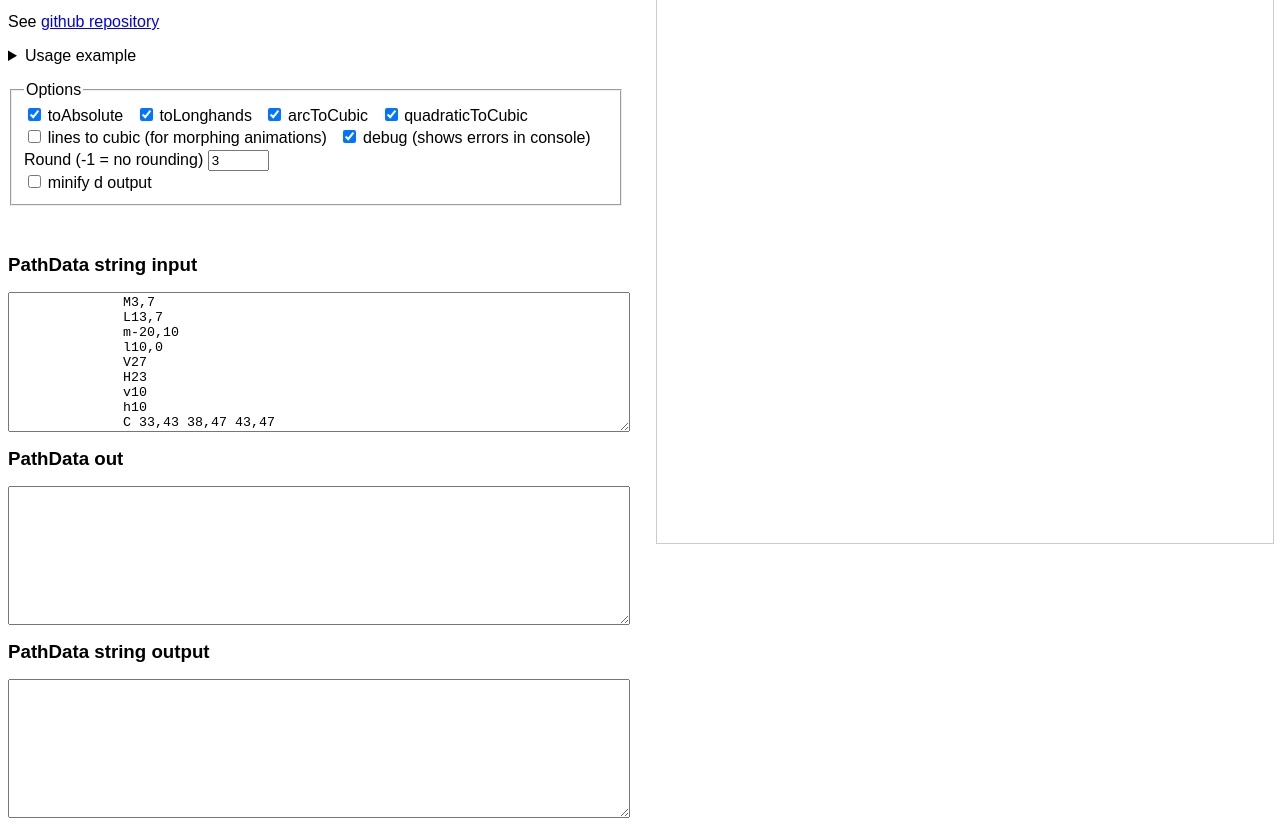
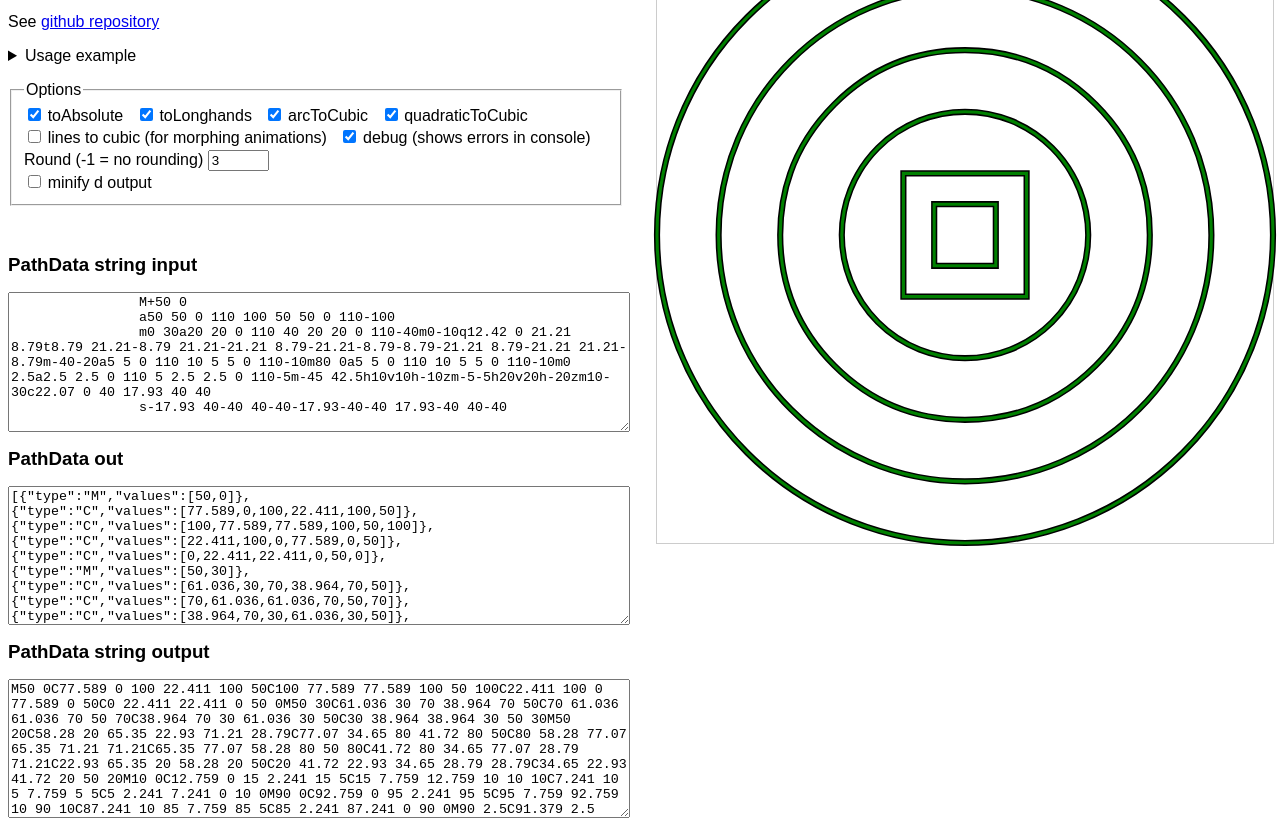
Before and after one commit to herrstrietzel/svg-parse-path-normalized, a website: page demos/index.html in a window 1280 px wide. Shown: the part 82-916 px from the top of the page. Drawn offline with Linux system fonts and the light colour scheme.

Commit message:
version update

```diff
--- a/demos/index.html
+++ b/demos/index.html
@@ -135,25 +135,10 @@
             <p id="pErrors"></p>
             <h3>PathData string input</h3>
             <textarea id="svgInput">
-              M3,7
-              L13,7
-              m-20,10
-              l10,0
-              V27
-              H23
-              v10
-              h10
-              C 33,43 38,47 43,47
-              c 0,5 5,10 10,10
-              S 63,67 63,67
-              s -10,10 10,10
-              Q 50,50 73,57
-              q 20,-5 0,-10
-              T 70,40
-              t 0,-15
-              A 5, 10 45 10 40,20
-              a5,5 20 01 -10,-10
-              Z
+                M+50 0
+                a50 50 0 110 100 50 50 0 110-100
+                m0 30a20 20 0 110 40 20 20 0 110-40m0-10q12.42 0 21.21 8.79t8.79 21.21-8.79 21.21-21.21 8.79-21.21-8.79-8.79-21.21 8.79-21.21 21.21-8.79m-40-20a5 5 0 110 10 5 5 0 110-10m80 0a5 5 0 110 10 5 5 0 110-10m0 2.5a2.5 2.5 0 110 5 2.5 2.5 0 110-5m-45 42.5h10v10h-10zm-5-5h20v20h-20zm10-30c22.07 0 40 17.93 40 40
+                s-17.93 40-40 40-40-17.93-40-40 17.93-40 40-40
 
           </textarea>
 
@@ -187,12 +172,13 @@
         /**
          * 1. simple parsing
          */
-        let pathData = parsepathDataNormalized("m 0 0 .5.5.5.5a 5 10 45 1040 20")
+        let pathData = parsePathDataNormalized("m 0 0 .5.5.5.5a 5 10 45 1040 20")
 
 
         //stringify to pathdata d string
         let minify = false;
-        let dNew = pathDataToD(pathData, 1, minify);
+        //let dNew = pathDataToD(pathData, 1, minify);
+        let dNew = pathData.toD(1, minify);
 
         console.log(pathData);
         console.log(dNew);
@@ -211,7 +197,7 @@
         /**
          * 4. Convert to verbose format
          */
-        let pathDataV = parsepathDataNormalized("m 0 0 .5.5.5.5a 5 10 45 1040 20", {normalize:false})
+        let pathDataV = parsePathDataNormalized("m 0 0 .5.5.5.5a 5 10 45 1040 20", {normalize:false})
         let pVerbose = JSON.stringify(pathDataToVerbose(pathDataV), null)
         console.log(pVerbose);
 
@@ -246,7 +232,7 @@
                 decimals: +inputDecimals.value,
                 debug: inputdebug.checked
             };
-            let pathData = parsepathDataNormalized(d, options);
+            let pathData = parsePathDataNormalized(d, options);
             let decimals = +inputDecimals.value;
             let minify = inputMinify.checked;
             let dN = pathDataToD(pathData, decimals, minify);
--- a/js/pathDataParseNormalized.js
+++ b/js/pathDataParseNormalized.js
@@ -194,7 +194,7 @@ path.setAttribute('d', d)
             if (debug && comChunks[0].values.length < chunkSize) {
                 errors.push(
                     `${c}. command (${type}) has ${chunk.length
-                    }/${chunkSize} - ${chunk.length} value too few `
+                    }/${chunkSize} - ${chunk.length} values too few `
                 );
             }
 
@@ -205,9 +205,14 @@ path.setAttribute('d', d)
                     let chunk = values.slice(i, i + chunkSize);
                     comChunks.push({ type: typeImplicit, values: chunk });
                     if (debug && chunk.length !== chunkSize) {
+
+                        let overhead = Math.ceil(chunkSize/chunk.length);
+                        let ideal = overhead * chunkSize
+                        let feedback = chunk.length<ideal ? 'too few' : 'too many';
+                        let diff = Math.abs(chunk.length + chunkSize - ideal);
+
                         errors.push(
-                            `${i}. command (${type}) has ${chunk.length + chunkSize
-                            }/${chunkSize} - ${chunk.length} values too many `
+                            `${i}. command (${type}) has ${chunk.length + chunkSize} values - ${diff} values ${feedback} - should be ${overhead} commands with ${chunkSize} values per command`
                         );
                     }
                 }
@@ -361,7 +366,6 @@ path.setAttribute('d', d)
                      * convert arcs
                      */
                     if ((arcToCubic && com.type === 'A')) {
-                        console.log('convert Arc');
                         p0 = { x: lastX, y: lastY }
                         if (typeRel === 'a') {
                             let comArc = arcToBezier(p0, com.values)
@@ -435,6 +439,7 @@ path.setAttribute('d', d)
         }
 
         return pathData;
+    }
 
 
     /**
@@ -452,7 +457,6 @@ path.setAttribute('d', d)
         }
 
         return ({ type: "C", values: [cp1.x, cp1.y, cp2.x, cp2.y, values[2], values[3]] });
-        }
     }
 
 
@@ -542,15 +546,18 @@ path.setAttribute('d', d)
 
         let ratio = +(Math.abs(ang2) / (TAU / 4)).toFixed(0)
 
-        // increase segments for more accureate length calculations
+        // increase segments for more accurate length calculations
         let segments = ratio * splitSegments;
         ang2 /= segments
         let pathDataArc = [];
 
 
-        // If 90 degree circular arc, use a constant
-        // https://pomax.github.io/bezierinfo/#circles_cubic
-        // k=0.551784777779014
+        /**
+        * If 90 degree circular arc, use a constant
+        * https://pomax.github.io/bezierinfo/#circles_cubic
+        * k=0.551784777779014
+        */
+
         const angle90 = 1.5707963267948966;
         const k = 0.551785
         let a = ang2 === angle90 ? k :
@@ -591,6 +598,11 @@ path.setAttribute('d', d)
         return pathDataArc;
     }
 
+
+    // wrapper for stringified path data output
+    Array.prototype.toD = function (decimals = -1, minify = false) {
+        return pathDataToD(this, decimals, minify);
+    }
 
     /**
      * serialize pathData array to
--- a/package.json
+++ b/package.json
@@ -1,6 +1,6 @@
 {
   "name": "svg-parse-path-normalized",
-  "version": "1.0.6",
+  "version": "1.0.7",
   "description": "Parse svg path data from string and normalize it to calculable value arrays",
   "main": "js/pathDataParseNormalized.js",
   "scripts": {
```
Also changed, not shown: demos/converter.html (+0 -19 lines), README.md, 1 other file. Lines whose indentation alone changed are shown as unchanged.
